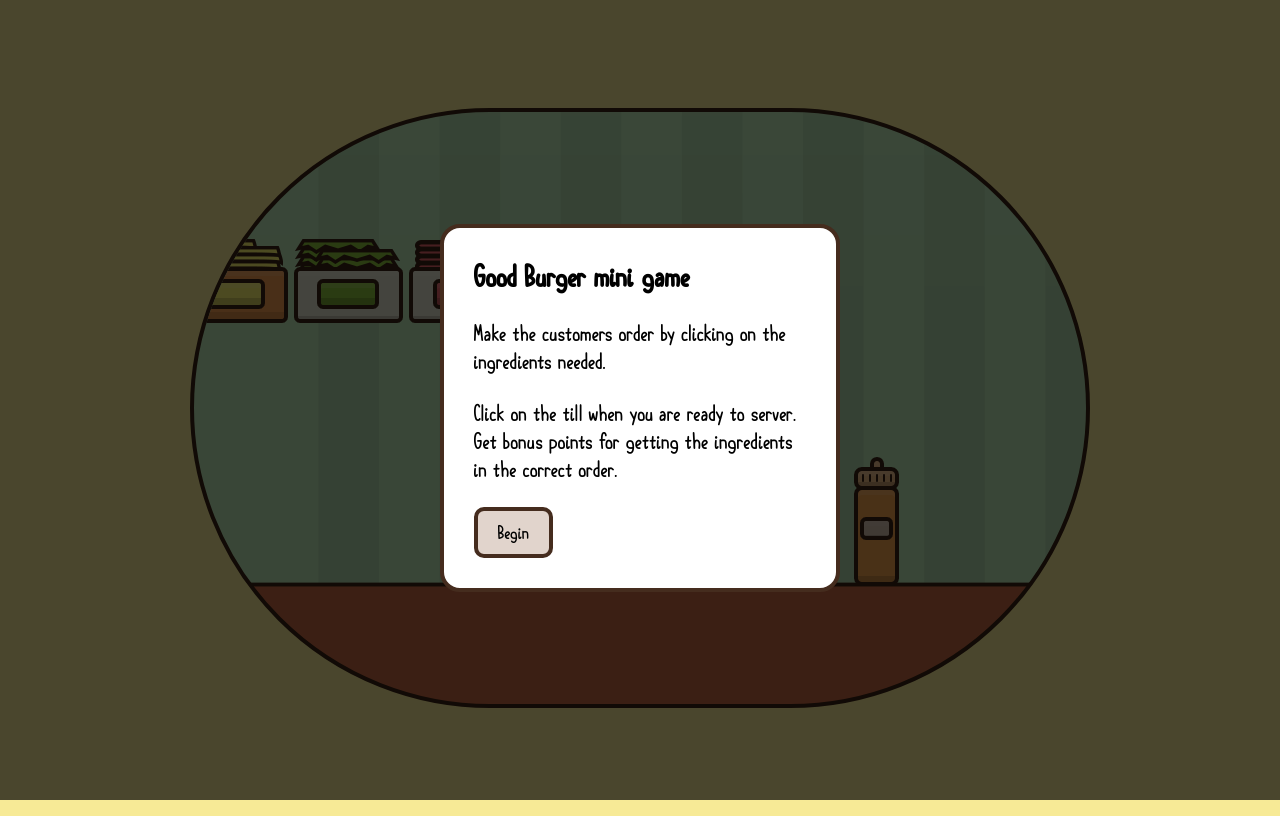
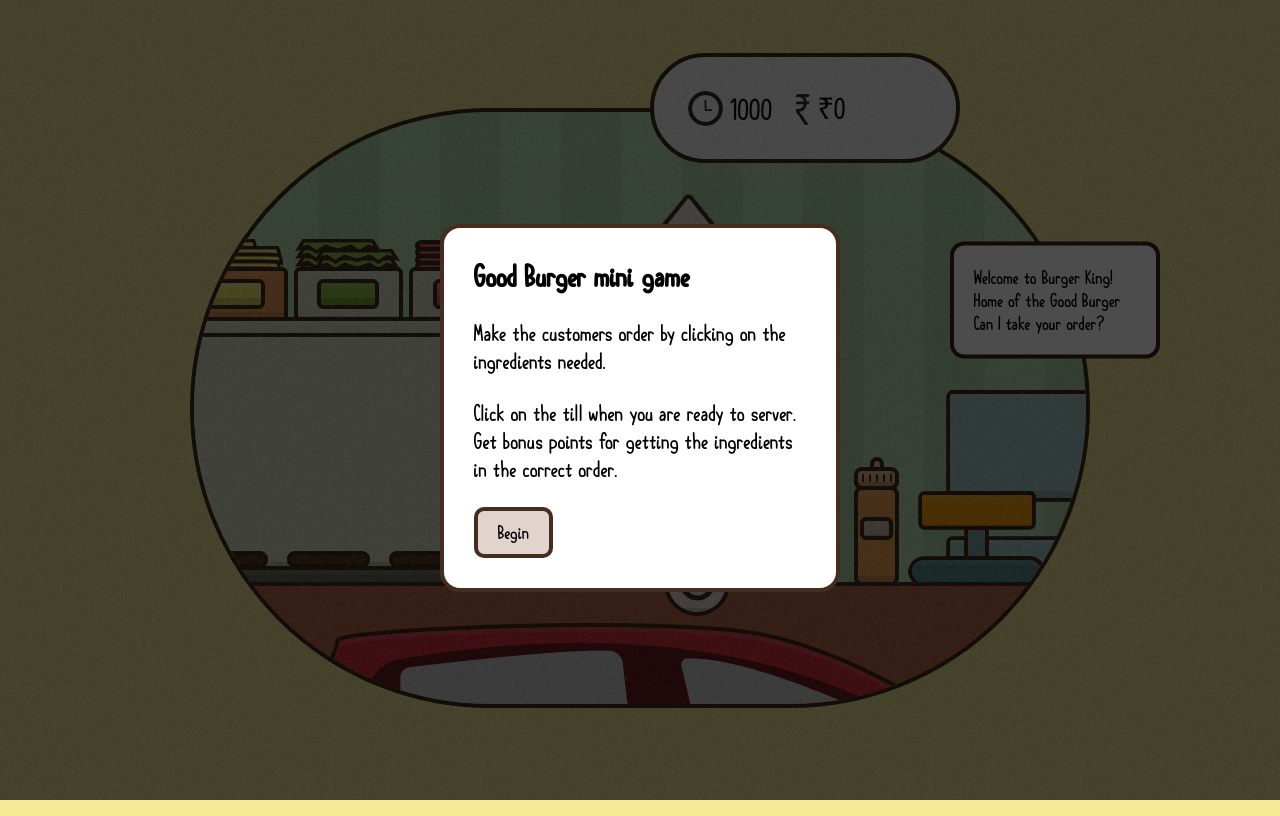
Before and after one commit to cybrixin/burger-game, a plain HTML site: page index.html in a window 1280 px wide. Drawn offline with nearby package versions, Linux system fonts and the light colour scheme; animation ran at ten frames a second.

Commit message:
Completed Index

```diff
--- a/index.html
+++ b/index.html
@@ -62,7 +62,7 @@
             <h1>Good Burger mini game</h1>
             <p>Make the customers order by clicking on the ingredients needed.</p>
             <p>Click on the till when you are ready to server. Get bonus points for getting the ingredients in the correct order.</p>
-            <button>Begin</button>
+            <button id="begin">Begin</button>
           </div>
           <div class="game_inner__elements">
             <div class="lettuce ingredient">
@@ -89,17 +89,56 @@
                 Mustard
               </div>
             </div>
+            <div class="patty ingredient">
+              <img src="./images/gamefiles/gb_patty.png">
+              <div class="tooltip">Patty</div>
+          </div>
+          <div class="burger">
+            <img src="./images/gamefiles/gb_bun_top.png" class="top" alt="Top Bun of the burger.">
+            <img src="./images/gamefiles/gb_bun_bottom.png" class="bottom" alt="Bottom Bun of the burger.">
+          </div>
+          <div class="restart">
+            <img src="./images/gamefiles/gb_restart.png">
+          </div>
+          <div class="till">
+            <img src="./images/gamefiles/gb_till.png">
+            <div class="tooltip">Serve</div>
+          </div>
+          <div class="counter"></div>
+          <div class='ed'>
+            <img src='./images/gamefiles/gb_ed.png'>
+          </div>
+          <div class="car">
+            <img src="./images/gamefiles/gb_car.png">
+          </div>
+          <div class="game_inner__result">Perfect</div>
+        </div>
+        <div class="game_inner__order">
+          <div class="message">
+            <p>Welcome to Burger King!</p>
+            <p>Home of the Good Burger</p>
+            <p>Can I take your order?</p>
+          </div>
+        </div>
+        <div class="game_inner__ui">
+          <div class="game_inner__timer">
+            <img src="./images/gamefiles/gb_timer.png">
+            <span>1000</span>
+          </div>
+          <div class="game_inner__score">
+            <img src="./images/gamefiles/gb_score.png">
+            <span>₹0</span>
           </div>
         </div>
       </div>
+    </div>
+    <canvas class='grain'></canvas>
     <script src='https://cdnjs.cloudflare.com/ajax/libs/jquery/3.3.1/jquery.min.js'></script>
     <script src="js/grain.js"></script>
     <script src="js/script.js"></script>
     <script>
         const el = document.querySelector('.grain');
-          if(el != null && el.length == 1){
         const grain = new Grain(el);
-          }
     </script>
   </body>
 </html>
```
Lines whose indentation alone changed are shown as unchanged.
